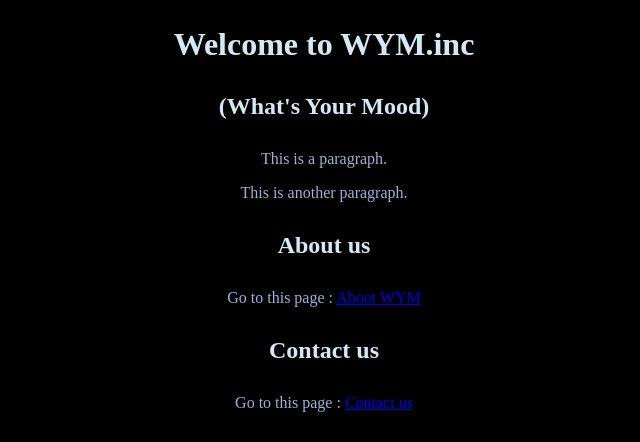
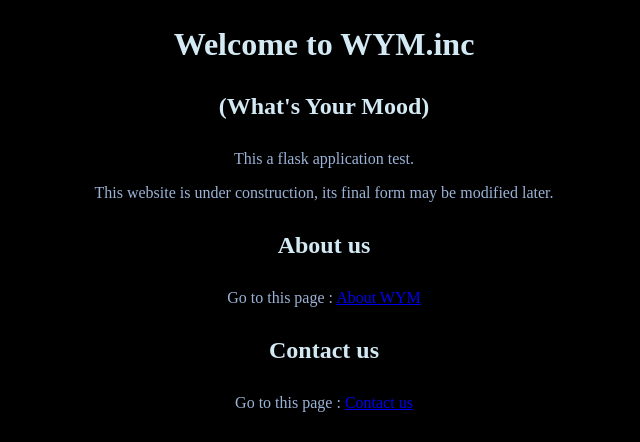
Before and after one commit to SylvanBrocard/sentiments, a Flask app: page / in a window 1280 px wide. Shown: the part 243-685 px from the top of the page, without its empty margins (316-956 px from the left). Run offline with Flask 2, Linux system fonts and the light colour scheme; parts of the project's set-up code (start-up, migrations or seed data) failed here and were passed over; some libraries are stand-ins or nearby versions.

Commit message:
text for home

```diff
--- a/sentiments/templates/home.html
+++ b/sentiments/templates/home.html
@@ -3,8 +3,8 @@
 
 <h1>Welcome to WYM.inc</h1>
 <h2>(What's Your Mood)</h2>
-<p>This is a paragraph.</p>
-<p>This is another paragraph.</p>
+<p> This a flask application test.</p>
+<p>This website is under construction, its final form may be modified later.</p>
 
 <h2>About us</h2>
 <p>Go to this page :
```
